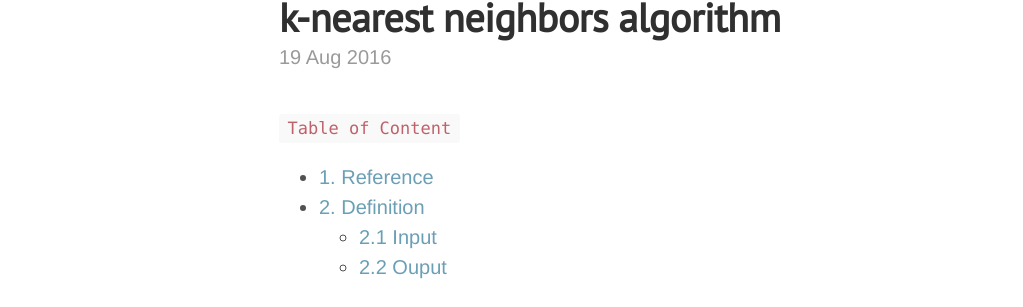
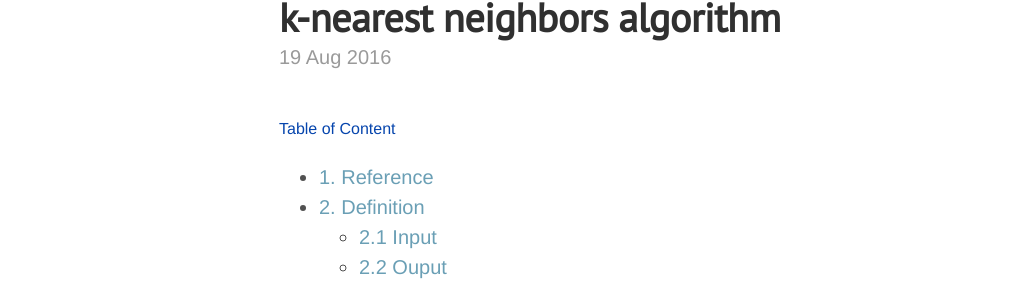
Before and after one commit to loverszhaokai/loverszhaokai.github.io, a Jekyll site: the page built from _posts/2016-08-19-k-nearest-neighbours-algorithm.md, in a window 1280 px wide. Shown: the part 181-488 px from the top of the page, without its empty margins (1-1024 px from the left). Built offline with Jekyll 4.4.1, drawn with Linux system fonts in a browser that asks for light colours; nearby versions of some CDN libraries; comment, search, counter and statistics services are not loaded.

Commit message:
update post

```diff
--- a/_posts/2016-08-19-k-nearest-neighbours-algorithm.md
+++ b/_posts/2016-08-19-k-nearest-neighbours-algorithm.md
@@ -10,7 +10,7 @@ analytics: true
 
 <span/>
 
-`Table of Content`
+<span style="color: #0645ad; font-size:16px">Table of Content<span/>
 
   * TOC
   {:toc}
```
